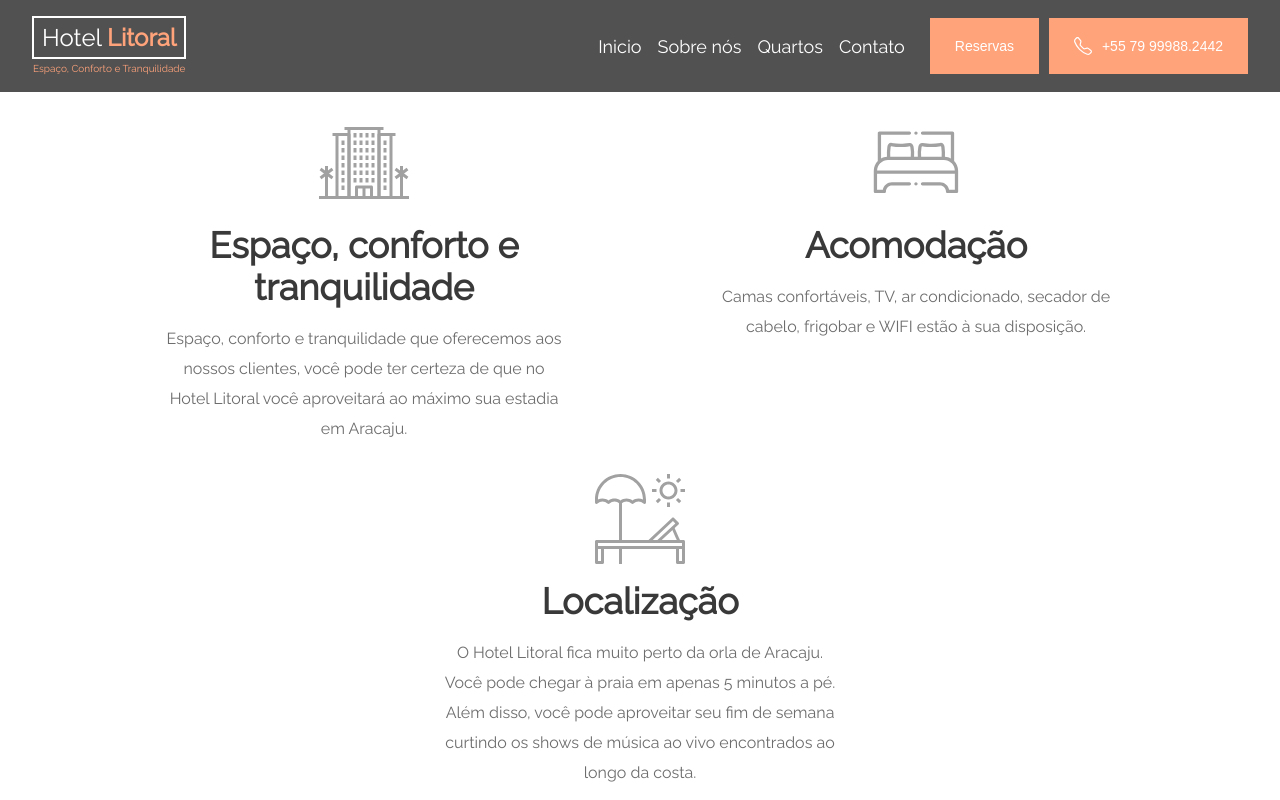
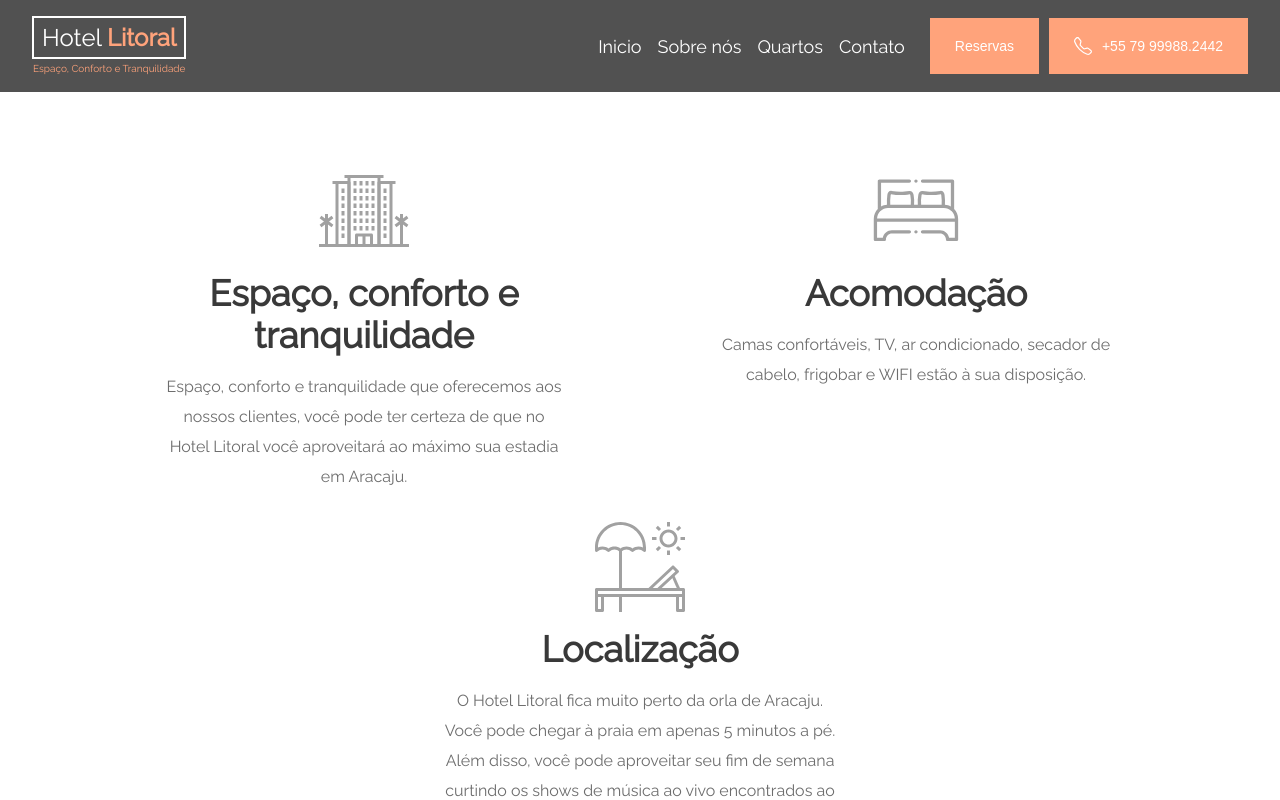
Before and after one commit to dev-lfchamorro/hotel-litoral, a React (Create React App) app: page / in a window 1280 px wide. Built offline with nearby package versions, Linux system fonts and the light colour scheme.

Commit message:
Adjustment was added to view the image as cover type and added gap for elements

```diff
--- a/src/components/ImgCarousel/styles.scss
+++ b/src/components/ImgCarousel/styles.scss
@@ -19,6 +19,7 @@
         height: calc(100vw / 4);
         min-height: 200px;
         min-width: 400px;
+        object-fit: cover;
         scroll-snap-align: start;
         width: 100%;
       }
--- a/src/views/Home/styles.scss
+++ b/src/views/Home/styles.scss
@@ -2,4 +2,5 @@
 
 .home-container {
   @include full-flex-dimensions;
+  gap: 3rem;
 }
```
